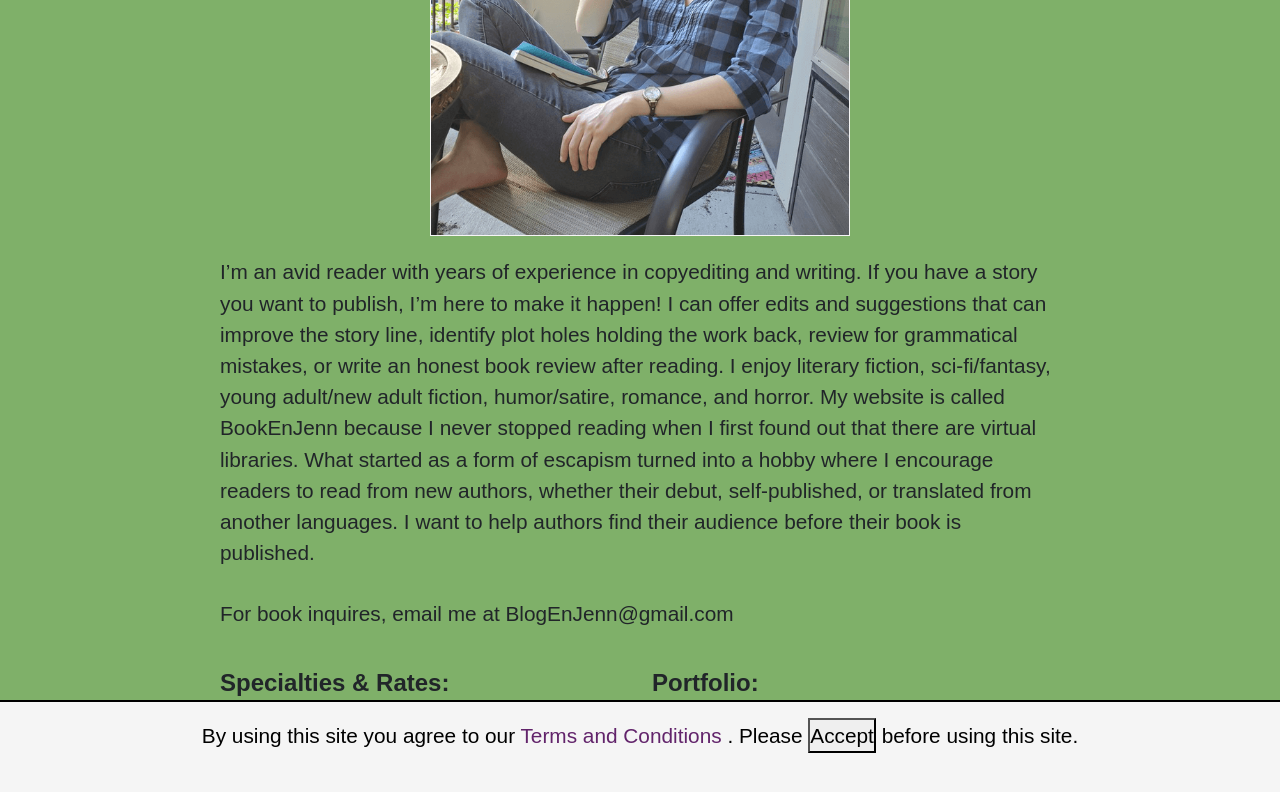
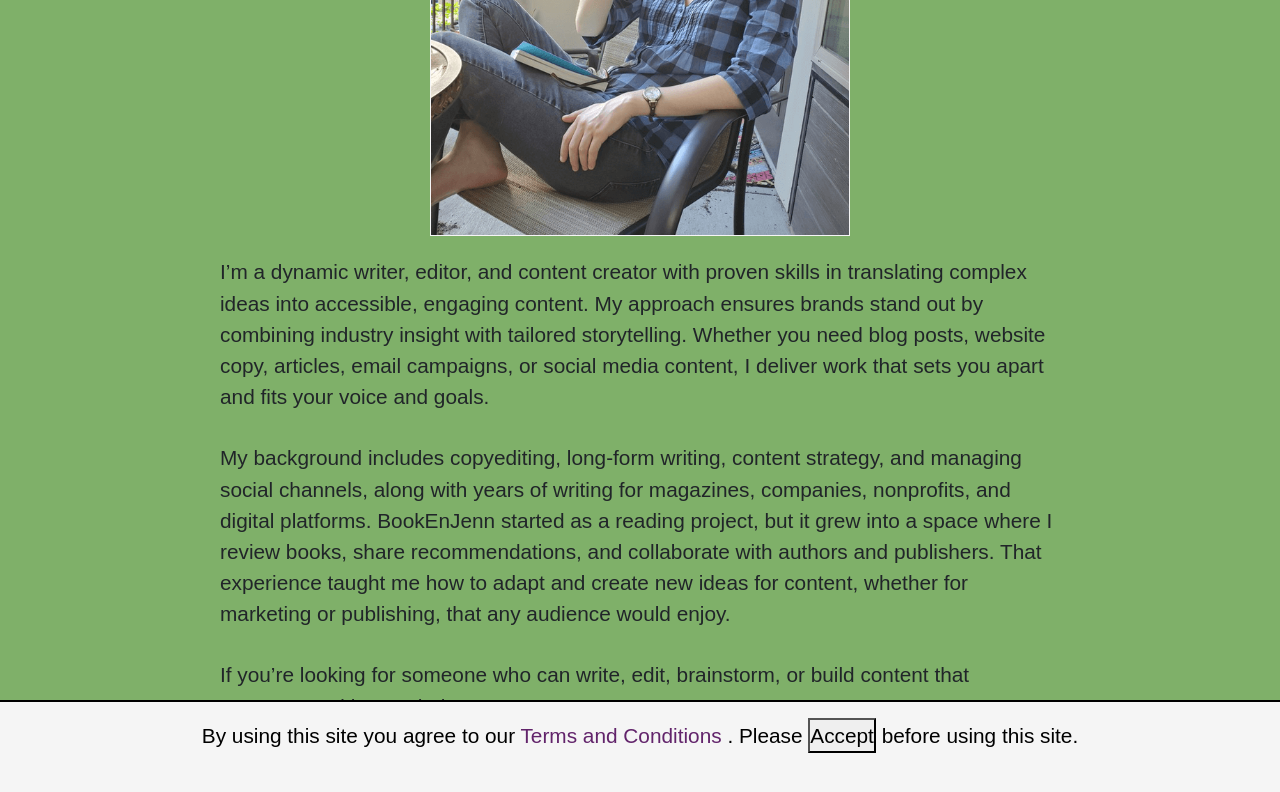
Before and after one commit to CGitHubJ/CGitHubJ.github.io, a Jekyll site: the page built from contact.md, in a window 1280 px wide and 900 px high, scrolled down 910 px. Shown: the top 792 px of the window. Built offline with Jekyll 4.4.1, drawn with Linux system fonts in a browser that asks for light colours; nearby versions of some CDN libraries; some web fonts are replaced; some of the changed text lies outside the part shown.

Commit message:
contact and portfolio update

```diff
--- a/_layouts/contact.html
+++ b/_layouts/contact.html
@@ -31,16 +31,14 @@
             <h4>Portfolio:</h4>
             <ul>
                 <li><a href="/articles">Articles</a></li>
-                <li><a href="https://www.goodreads.com/user/show/16060897-jenn-chastka">Book Reviews</a> </li>
-                <li><a href="/mediaposts">Social Media Posts</a></li>
-                <li><a href="https://bookenjenn.com/">Blog Posts</a> </li>
+                <li><a href="/mediaposts">Marketing</a></li>
             </ul>
         </div>
     </div>
 
     <h2>Resume</h2>
     <div class="frame-container">
-        <iframe class="frame" src="/assets/files/Resume-2025-Jenn-Chastka.pdf"></iframe>
+        <iframe class="frame" src="/assets/files/Jenn-Chastka-RESUME.pdf"></iframe>
     </div>
 </div>
 <script>
--- a/contact.md
+++ b/contact.md
@@ -4,6 +4,10 @@
 
 {% include image-caption.html primary="my-profile-pic.png" capWidth="50%" %}
 
-I’m an avid reader with years of experience in copyediting and writing. If you have a story you want to publish, I’m here to make it happen! I can offer edits and suggestions that can improve the story line, identify plot holes holding the work back, review for grammatical mistakes, or write an honest book review after reading. I enjoy literary fiction, sci-fi/fantasy, young adult/new adult fiction, humor/satire, romance, and horror.  My website is called BookEnJenn because I never stopped reading when I first found out that there are virtual libraries. What started as a form of escapism turned into a hobby where I encourage readers to read from new authors, whether their debut, self-published, or translated from another languages. I want to help authors find their audience before their book is published.
+I’m a dynamic writer, editor, and content creator with proven skills in translating complex ideas into accessible, engaging content. My approach ensures brands stand out by combining industry insight with tailored storytelling. Whether you need blog posts, website copy, articles, email campaigns, or social media content, I deliver work that sets you apart and fits your voice and goals.
 
-For book inquires, email me  at BlogEnJenn@gmail.com
+My background includes copyediting, long-form writing, content strategy, and managing social channels, along with years of writing for magazines, companies, nonprofits, and digital platforms. BookEnJenn started as a reading project, but it grew into a space where I review books, share recommendations, and collaborate with authors and publishers. That experience taught me how to adapt and create new ideas for content, whether for marketing or publishing, that any audience would enjoy.
+
+If you’re looking for someone who can write, edit, brainstorm, or build content that resonates, I’d love to help.
+
+For inquiries: BlogEnJenn@gmail.com
```
Also changed, not shown: other parts of _layouts/contact.html (+1 -1 lines), articles.md (+1 -1 lines), mediaposts.md (+11 -10 lines), 1 other file.
